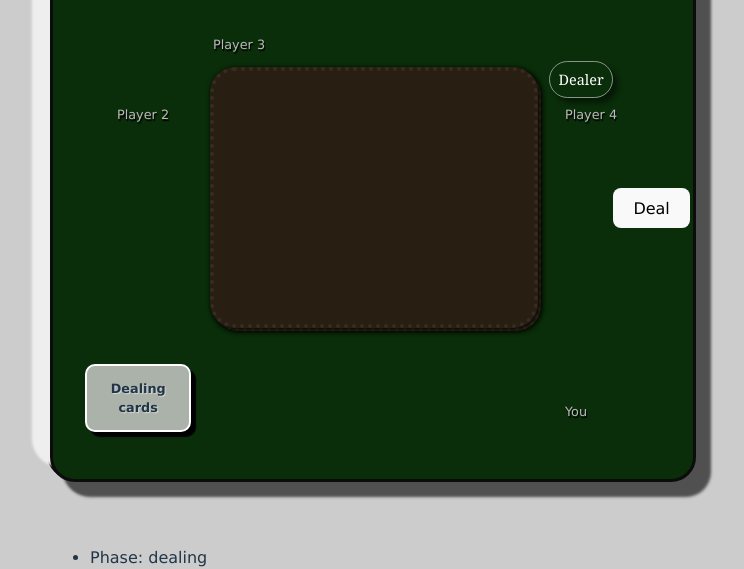
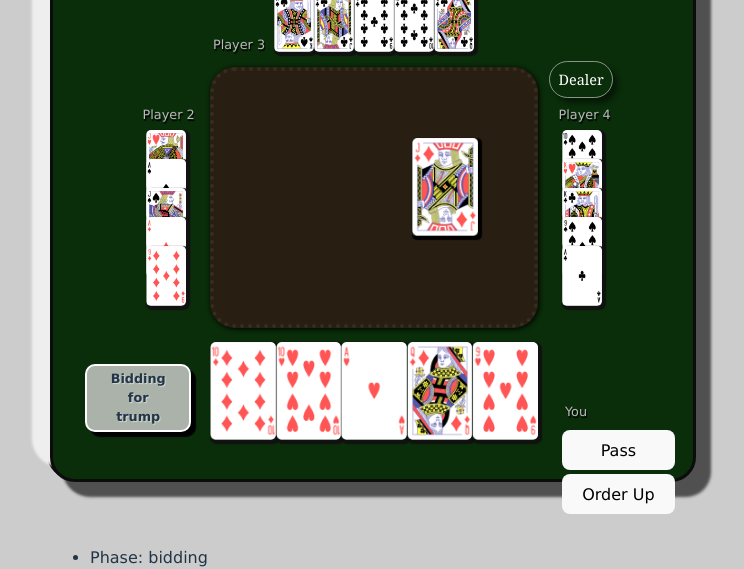
Before and after one commit to jasminealmassri/Euchre.Web, a React (Vite) app in the folder euchre-react/: page / in a window 1280 px wide. Shown: the part 180-749 px from the top of the page, without its empty margins (270-1014 px from the left). Built offline with nearby package versions, Linux system fonts and the light colour scheme.

Commit message:
automatic dealing

```diff
--- a/euchre-react/src/components/EngineDemo.tsx
+++ b/euchre-react/src/components/EngineDemo.tsx
@@ -11,7 +11,7 @@
 import Player from "./Player";
 import "./TableComponent.css";
 import ScoreComponent from "./ScoreComponent";
-import TableComponent from "./TableComponent";
+import MessageComponent from "./MessageComponent";
 
 const EngineDemo = () => {
   const phase = useEuchreSelector(selectPhase);
@@ -32,7 +32,13 @@
     <>
       <div className="game">
         <ScoreComponent />
-        <TableComponent />
+        <MessageComponent />
+        {/* <PromptComponent/> */}
+        <p id="player-1-label">You</p>
+        <p id="player-2-label">Player 2</p>
+        <p id="player-3-label">Player 3</p>
+        <p id="player-4-label">Player 4</p>
+        {/* <TableComponent /> */}
       </div>
       <div>
         <ul>
--- a/euchre-react/src/components/Player.css
+++ b/euchre-react/src/components/Player.css
@@ -7,7 +7,7 @@
 .player-2-prompt {
   position: absolute;
   top: 50%;
-  left: -3%;
+  left: 3%;
 }
 
 .player-3-prompt {
--- a/euchre-react/src/components/Player.tsx
+++ b/euchre-react/src/components/Player.tsx
@@ -141,9 +141,14 @@
                 </button>
               </>
             )}
-            {canDeal && (
+            {canDeal &&
+              (() => {
+                dispatch(startHand());
+                return null;
+              })()}
+            {/* {canDeal && (
               <button onClick={() => dispatch(startHand())}>Deal</button>
-            )}
+            )} */}
             {canCallTrump && <TrumpSelector onClick={handleTrumpClick} />}
             {canCallTrump && !mustCallTrump && (
               <button onClick={() => dispatch(passOnTrump())}>Pass</button>
--- a/euchre-react/src/components/TableComponent.css
+++ b/euchre-react/src/components/TableComponent.css
@@ -5,12 +5,15 @@
   z-index: 10;
 }
 
-
-#player-1-label, #player-2-label, #player-3-label, #player-4-label {
+#player-1-label,
+#player-2-label,
+#player-3-label,
+#player-4-label {
   color: rgb(186, 186, 186);
   text-shadow: 1px 2px 1px black;
   font-size: 0.8rem;
-    font-family:'Lucida Sans', 'Lucida Sans Regular', 'Lucida Grande', 'Lucida Sans Unicode', Geneva, Verdana, sans-serif;
+  font-family: "Lucida Sans", "Lucida Sans Regular", "Lucida Grande",
+    "Lucida Sans Unicode", Geneva, Verdana, sans-serif;
   position: absolute;
 }
 
@@ -20,9 +23,8 @@
 }
 
 #player-2-label {
-
   top: 35%;
-    left: 10%;
+  left: 14%;
 }
 
 #player-3-label {
@@ -32,13 +34,13 @@
 
 #player-4-label {
   top: 35%;
-   left: 80%;
+  left: 79%;
 }
 
 .player-2-hand {
   position: absolute;
   top: 40%;
-    left: 10%;
+  left: 15%;
   width: 10%;
   height: 50%;
 }
@@ -50,11 +52,9 @@
 }
 
 .player-4-hand {
-
   position: absolute;
   top: 40%;
   right: 10%;
   width: 10%;
   height: 50%;
-
 }
--- a/euchre-react/src/state/thunks/euchre/play-card.ts
+++ b/euchre-react/src/state/thunks/euchre/play-card.ts
@@ -51,7 +51,7 @@
         setTimeout(() => {
           dispatch(scoreRound());
           dispatch(cleanUp());
-          dispatch(startHand());
+          dispatch(transitionToPhase(Phase.DEALING));
         }, 2000);
       } else {
         setTimeout(() => {
```
Lines whose indentation alone changed are shown as unchanged.
